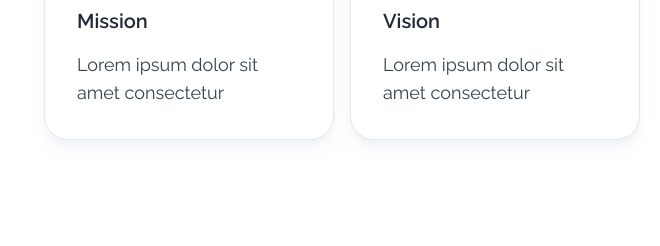
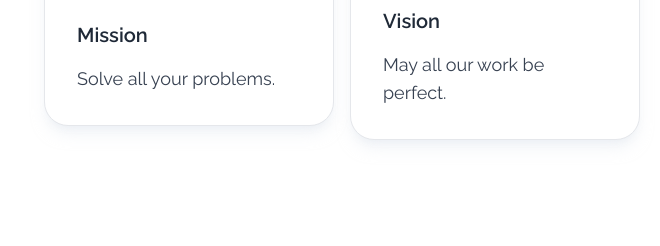
Before and after one commit to Raydesite/upata-solutions, an Astro site: page / in a window 1280 px wide. Shown: the part 1764-2010 px from the top of the page, 620-1280 px from the left. Built offline with nearby package versions, Linux system fonts and the light colour scheme; Astro itself is replaced by a stand-in of ours.

Commit message:
💬 Add text to mission and vision

```diff
--- a/src/components/sections/AboutUs.astro
+++ b/src/components/sections/AboutUs.astro
@@ -29,7 +29,7 @@ import Title from '../shared/Title.astro';
 			<div
 				class='pt-8 grid grid-cols-2 items-center gap-4 max-w-3xl md:max-w-[none]'>
 				<Info
-					description='Lorem ipsum dolor sit amet consectetur'
+					description='Solve all your problems.'
 					title='Mission'>
 					<span slot='icon'>
 						<svg
@@ -49,7 +49,7 @@ import Title from '../shared/Title.astro';
 					</span>
 				</Info>
 				<Info
-					description='Lorem ipsum dolor sit amet consectetur'
+					description='May all our work be perfect.'
 					title='Vision'>
 					<span slot='icon'>
 						<svg
```
